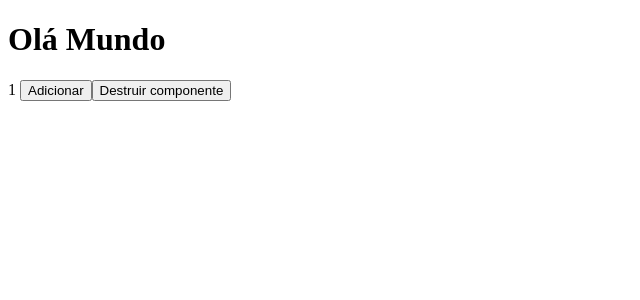
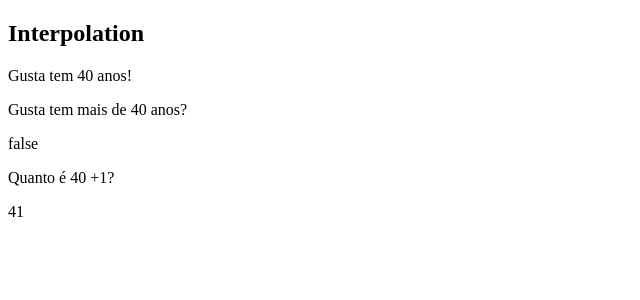
Before and after one commit to gusdepaula/curso-de-angular, an Angular app in the folder meu-primeiro-projeto/: page / in a window 1280 px wide. Shown: the top 300 px of the page, without its empty margins (0-640 px from the left). Built offline with nearby package versions, Linux system fonts and the light colour scheme.

Commit message:
Interpolation

```diff
--- a/meu-primeiro-projeto/src/app/app.component.ts
+++ b/meu-primeiro-projeto/src/app/app.component.ts
@@ -10,56 +10,9 @@
 
 @Component({
   selector: 'app-root',
-  template: `<app-title title="Olá Mundo" *ngIf="destruir"></app-title>
-    {{ valor }}
-    <button (click)="adicionar()">Adicionar</button>
-    <button (click)="destruirComponente()">Destruir componente</button>
-    <router-outlet></router-outlet>`,
+  template: `<app-data-binding></app-data-binding
+    ><router-outlet></router-outlet>`,
 })
-export class AppComponent
-  implements
-    OnInit,
-    DoCheck,
-    AfterContentInit,
-    AfterContentChecked,
-    AfterViewInit,
-    AfterViewChecked
-{
-  public valor: number = 1;
-
-  public destruir: boolean = true;
-
-  public adicionar(): number {
-    return (this.valor += 1);
-  }
-
-  public destruirComponente() {
-    this.destruir = false;
-  }
-
-  ngOnInit(): void {
-    setTimeout(() => {
-      console.log(1);
-    }, 5000);
-  }
-
-  ngDoCheck(): void {
-    console.log('ngDoCheck');
-  }
-
-  ngAfterContentInit(): void {
-    console.log('ngAfterContentInit');
-  }
-
-  ngAfterViewChecked(): void {
-    console.log('ngAfterViewChecked');
-  }
-
-  ngAfterViewInit(): void {
-    console.log('ngAfterViewInit');
-  }
-
-  ngAfterContentChecked(): void {
-    console.log('ngAfterContentChecked');
-  }
+export class AppComponent implements OnInit {
+  ngOnInit(): void {}
 }
--- a/meu-primeiro-projeto/src/app/app.module.ts
+++ b/meu-primeiro-projeto/src/app/app.module.ts
@@ -4,11 +4,13 @@
 import { AppRoutingModule } from './app-routing.module';
 import { AppComponent } from './app.component';
 import { TitleComponent } from './title/title.component';
+import { DataBindingComponent } from './data-binding/data-binding.component';
 
 @NgModule({
   declarations: [
     AppComponent,
-    TitleComponent
+    TitleComponent,
+    DataBindingComponent
   ],
   imports: [
     BrowserModule,
--- /dev/null
+++ b/meu-primeiro-projeto/src/app/data-binding/data-binding.component.html
@@ -0,0 +1,7 @@
+<h2>Interpolation</h2>
+
+<p>{{ nome }} tem {{ idade }} anos!</p>
+<p>{{ nome }} tem mais de 40 anos?</p>
+<p>{{ idade > 40 }}</p>
+<p>Quanto é {{ idade }} +1?</p>
+<p>{{ idade + 1 }}</p>
--- /dev/null
+++ b/meu-primeiro-projeto/src/app/data-binding/data-binding.component.ts
@@ -0,0 +1,11 @@
+import { Component } from '@angular/core';
+
+@Component({
+  selector: 'app-data-binding',
+  templateUrl: './data-binding.component.html',
+  styleUrls: ['./data-binding.component.scss'],
+})
+export class DataBindingComponent {
+  public nome: string = 'Gusta';
+  public idade: number = 40;
+}
```
Also changed, not shown: meu-primeiro-projeto/src/app/data-binding/data-binding.component.scss (added), 1 other file (tests, documents, lock files or other folders).
